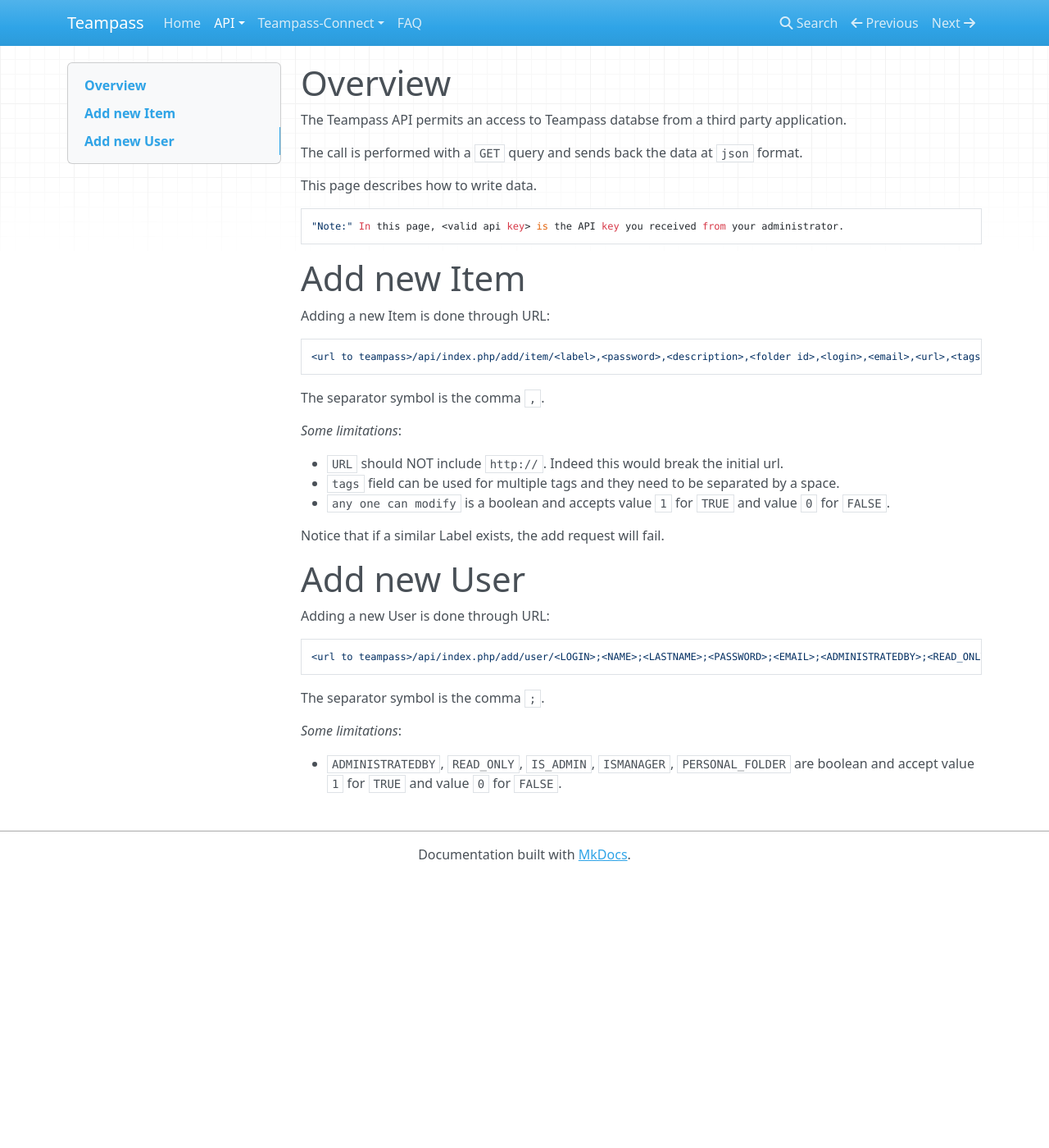
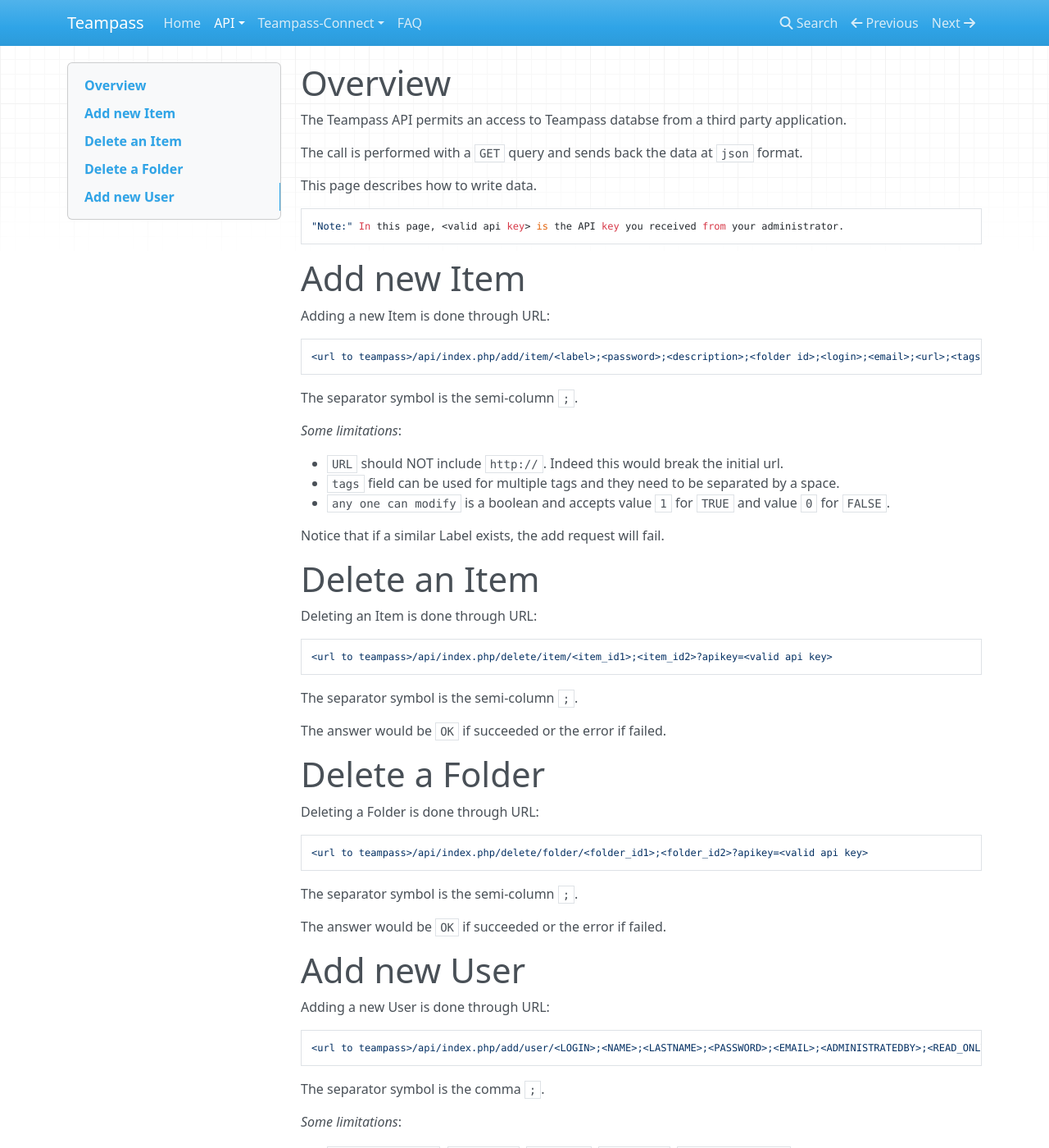
Before and after one commit to nilsteampassnet/teampass_doc, an MkDocs documentation site: the page built from docs/api/api-write.md, in a window 1280 px wide and 1400 px high. Shown: the whole window at 82% size. Built offline with MkDocs 1.6.1, drawn with Linux system fonts in a browser that asks for light colours; nearby versions of some CDN libraries; old or Windows-style settings are respelled for this version of MkDocs.

Commit message:
Updated api-write.md

````diff
--- a/docs/api/api-write.md
+++ b/docs/api/api-write.md
@@ -13,10 +13,10 @@ This page describes how to write data.
 Adding a new Item is done through URL:
 
 ```yaml
-<url to teampass>/api/index.php/add/item/<label>,<password>,<description>,<folder id>,<login>,<email>,<url>,<tags>,<any one can modify>?apikey=<valid api key>
+<url to teampass>/api/index.php/add/item/<label>;<password>;<description>;<folder id>;<login>;<email>;<url>;<tags>;<any one can modify>?apikey=<valid api key>
 ```
 
-The separator symbol is the comma ` , `.
+The separator symbol is the semi-column ` ; `.
 
 *Some limitations*:
 
@@ -25,6 +25,30 @@ The separator symbol is the comma ` , `.
 * `any one can modify` is a boolean and accepts value `1` for `TRUE` and value `0` for `FALSE`.
 
 Notice that if a similar Label exists, the add request will fail.
+
+# Delete an Item
+
+Deleting an Item is done through URL:
+
+```yaml
+<url to teampass>/api/index.php/delete/item/<item_id1>;<item_id2>?apikey=<valid api key>
+```
+
+The separator symbol is the semi-column ` ; `.
+
+The answer would be `OK` if succeeded or the error if failed.
+
+# Delete a Folder
+
+Deleting a Folder is done through URL:
+
+```yaml
+<url to teampass>/api/index.php/delete/folder/<folder_id1>;<folder_id2>?apikey=<valid api key>
+```
+
+The separator symbol is the semi-column ` ; `.
+
+The answer would be `OK` if succeeded or the error if failed.
 
 # Add new User
 
````
